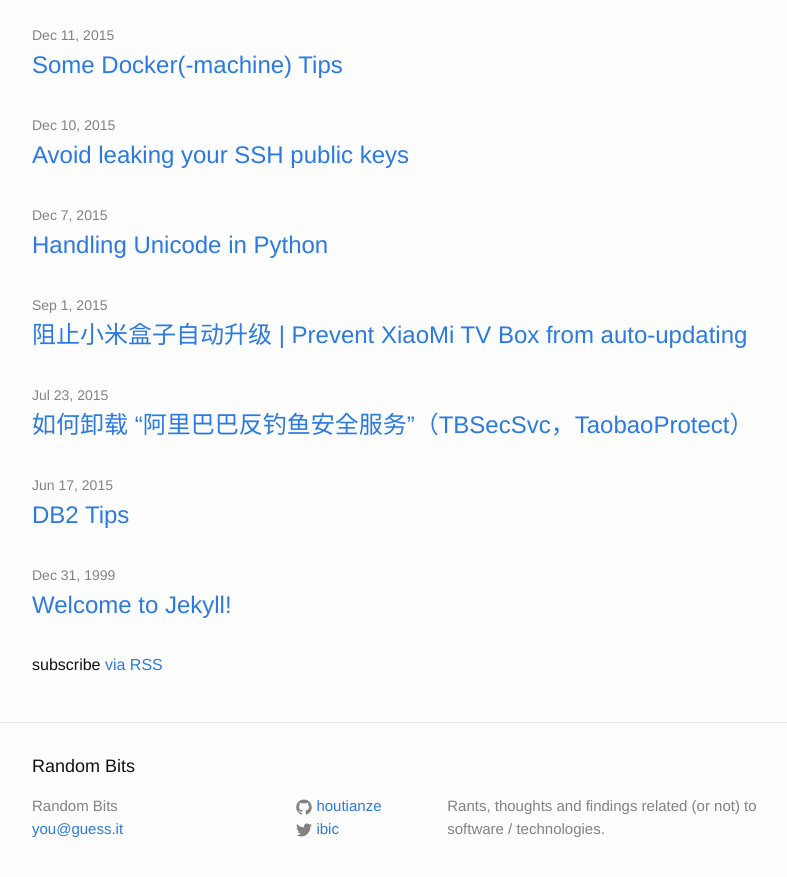
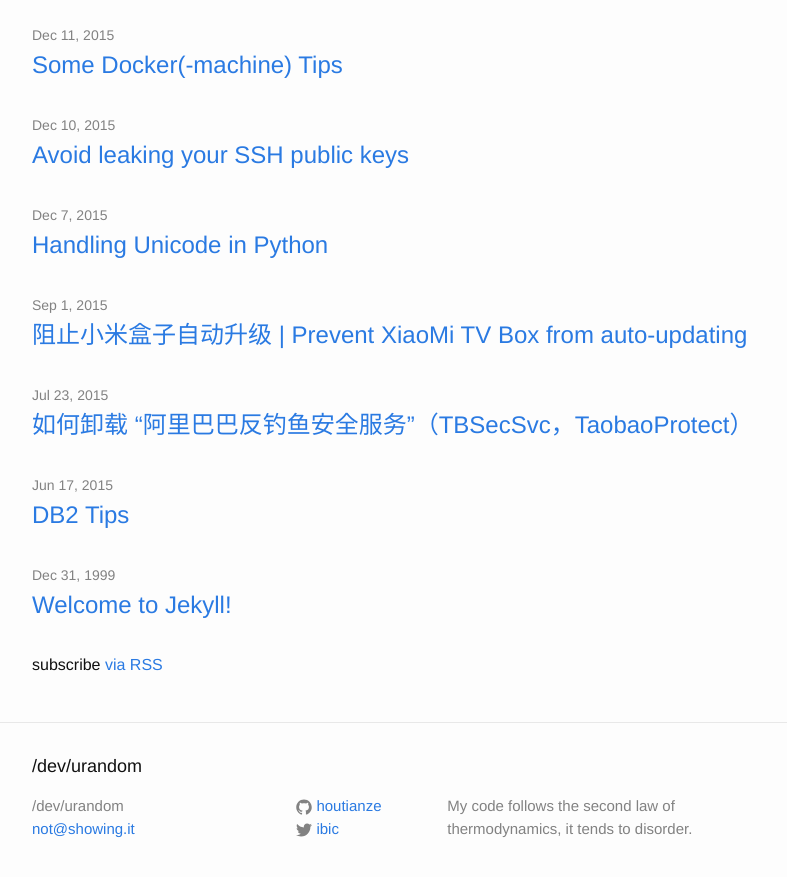
Before and after one commit to houtianze/houtianze.github.io, a Jekyll site: the page built from index.html, in a window 1280 px wide and 900 px high, scrolled down 1284 px. Shown: the top 877 px of the window, without its empty margins (238-1025 px from the left). Built offline with Jekyll 4.4.1, drawn with Linux system fonts in a browser that asks for light colours; some of the changed text lies outside the part shown.

Commit message:
Update the title and description

```diff
--- a/_config.yml
+++ b/_config.yml
@@ -17,10 +17,10 @@
 # you will see them accessed via {{ site.title }}, {{ site.email }}, and so on.
 # You can create any custom variable you would like, and they will be accessible
 # in the templates via {{ site.myvariable }}.
-title: Random Bits
-email: you@guess.it
+title: /dev/urandom
+email: not@showing.it
 description: > # this means to ignore newlines until "baseurl:"
-  Rants, thoughts and findings related (or not) to software / technologies.
+  My code follows the second law of thermodynamics, it tends to disorder.
 baseurl: "" # the subpath of your site, e.g. /blog/
 url: "https://houtianze.github.io" # the base hostname & protocol for your site
 twitter_username: ibic
```
